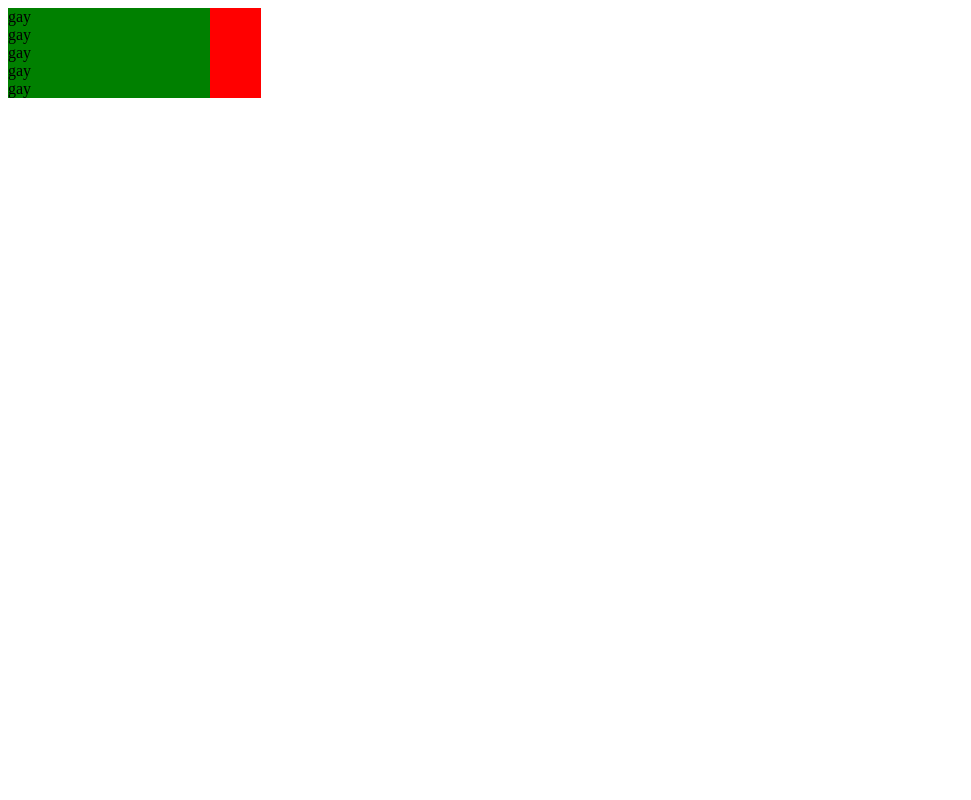
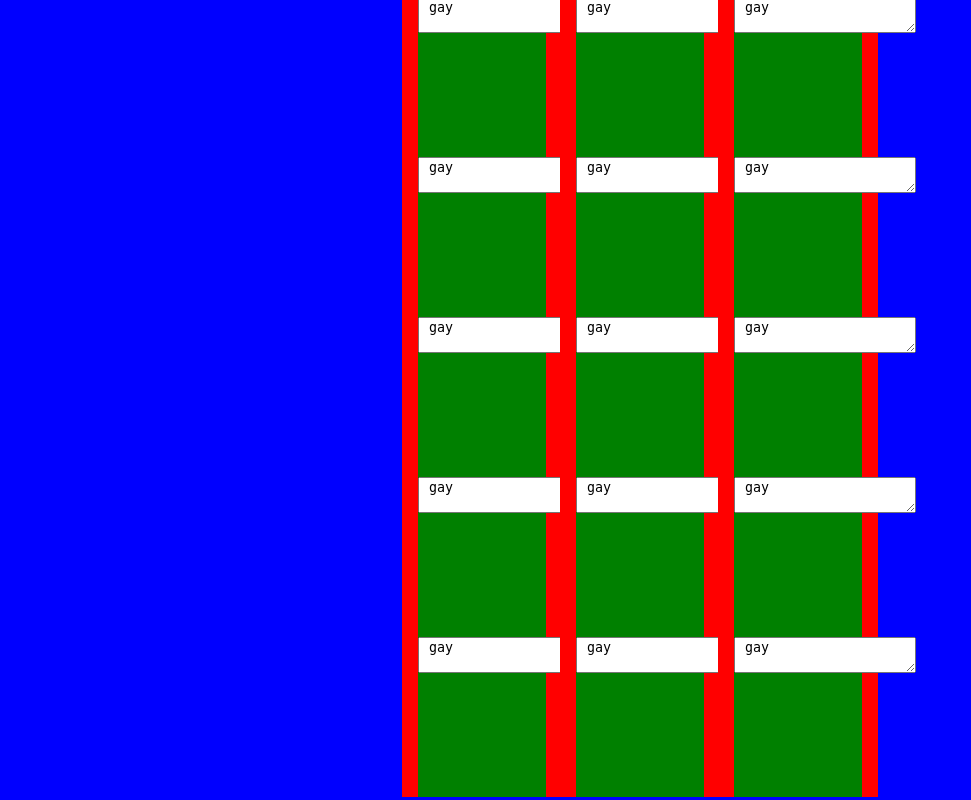
Before and after one commit to altered-beast/drying-rack, a Flask app: page / in a window 1280 px wide. Shown: the whole page, without its empty margins (0-971 px from the left). Run offline with Flask 2, Linux system fonts and the light colour scheme.

Commit message:
comments and refinements

```diff
--- a/static/main.css
+++ b/static/main.css
@@ -1,9 +1,26 @@
 
 
 .Column {
-  float: left;
- }
- .component {
-     float: none;
+   display: inline-block;
+   margin:-3px;
+   white-space:nowrap;
+   word-spacing:0;
 
  }
+.StatBox {
+ margin: 0 auto;
+
+ }
+ .SecondaryStatBox {
+ margin: 0 auto;
+}
+.box {
+  margin:0;
+  background:blue;
+  position:absolute;
+  top:0px;
+  right:0px;
+  bottom:0px;
+  left:0px;
+  text-align:center;
+}
--- a/templates/main.html.j2
+++ b/templates/main.html.j2
@@ -8,18 +8,28 @@
 </head>
 
 
-
+<!-- flex box may solve weird css issues look into it -->
+<!-- jwuery to get text from boxes https://stackoverflow.com/questions/5831413/get-textarea-text-with-javascript-or-jquery -->
+<!-- js to put it in jsob https://www.w3schools.com/js/js_json_intro.asp -->
+<!-- jquery to send it to api  https://api.jquery.com/Jquery.ajax/-->
 
     {%- macro StatBox() -%}
-    <div style="width : 80%; height: 20%; background-color : green;"> gay </div>
+    <div style="width : 80%; height: 20%; background-color : green;" class="StatBox"> <textarea contentEditable="true"> gay </textarea> </div>
+    {%- endmacro -%}
+
+    {%- macro SecondaryStatBox() -%}
+      <div style="width : 80%; height: 2.5%; background-color : yellow; " contentEditable="true" class="SecondaryStatBox"> bi </div>
     {%- endmacro -%}
 
 <body>
-  <div style="width:100%; height:100%" >
-        <div style="width:20%; background-color:red;  height:70%; "class= ""> {{StatBox()}} {{StatBox()}} {{StatBox()}} {{StatBox()}} {{StatBox()}}  </div>
-        <div style="width:20%; background-color:red;  height:70%; "class= "">  </div>
-        <div style="width:20%; background-color:red;  height:70%; "class= "">  </div>
-        <div style="width:20%; background-color:red;  height:70%; "class= "">  </div>
+  <div class="box" >
+    <div style="width:12.5%; background-color:red;  height:100%; "class= "Column" contentEditable="true">{{StatBox()}} {{StatBox()}} {{StatBox()}} {{StatBox()}} {{StatBox()}}</div>
+    <div style="width:12.5%; background-color:red;  height:100%; "class= "Column" contentEditable="true">{{StatBox()}} {{StatBox()}} {{StatBox()}} {{StatBox()}} {{StatBox()}}</div>
+    <div style="width:12.5%; background-color:red;  height:100%; "class= "Column" contentEditable="true">  {{StatBox()}} {{StatBox()}} {{StatBox()}} {{StatBox()}} {{StatBox()}}</div>
+<!--  <div style="width:12.5%; background-color:red;  height:100%; "class= "Column"> {% for i in range(18) %} {{SecondaryStatBox()}}  {% endfor %} --->
+
+  </div>
+
 </div>
 </body>
 </html>
```
Also changed, not shown: layout.png (added), 1 other file.
